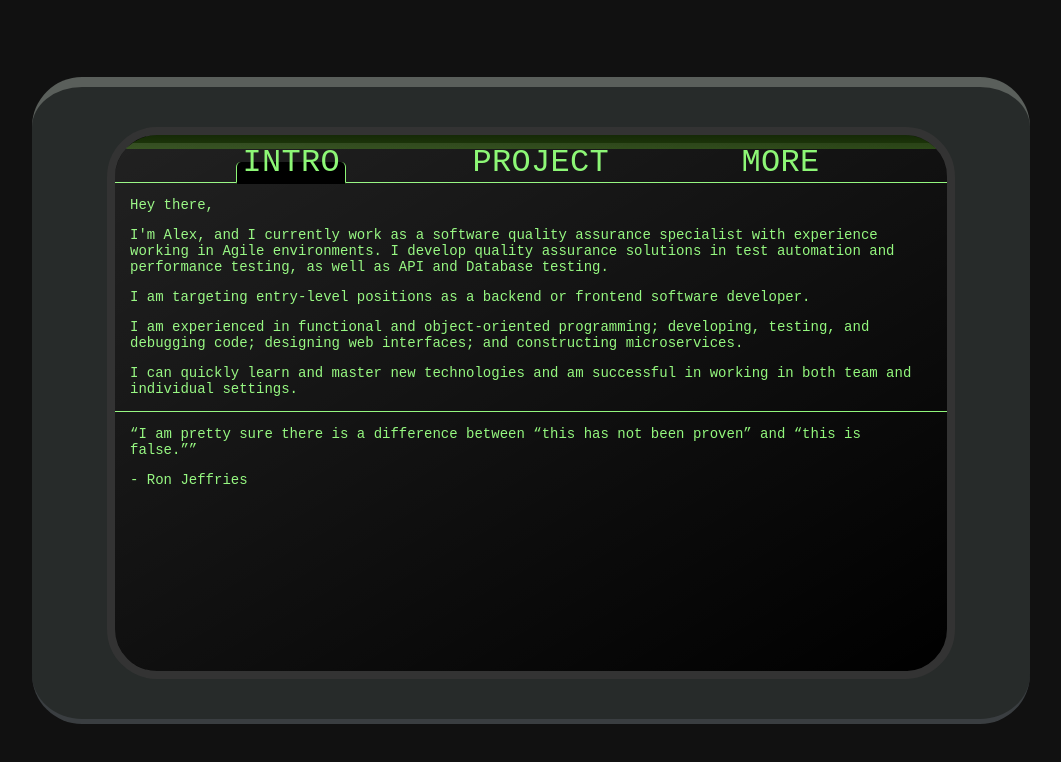
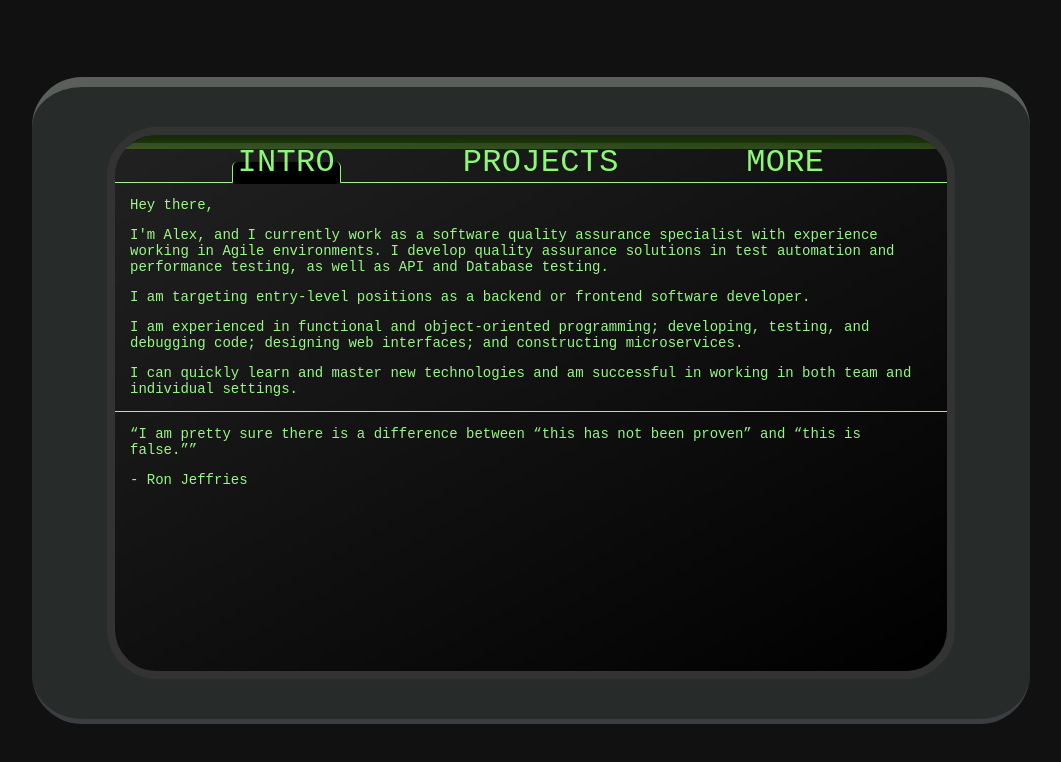
Before and after one commit to alex-gagnon/Portfolio-Web, a React (Create React App) app: page / in a window 1280 px wide. Shown: the top 762 px of the page, without its empty margins (109-1170 px from the left). Built offline with nearby package versions, Linux system fonts and the light colour scheme.

Commit message:
fix spelling error

```diff
--- a/src/utilities/data.js
+++ b/src/utilities/data.js
@@ -13,7 +13,7 @@ export default [
         ]
     },
     {
-        "name": "project",
+        "name": "projects",
         "value": [
             "Monk-E: An in-house microservices application to handle acquiring critical user data and generating reports on database analyses.",
             "Markdown Previewer: An application to perform quick checks using React.js."
@@ -21,7 +21,9 @@ export default [
     },
     {
         "name": "more",
-        "value": ["My portfolio is currently undergoing a redesign. So please bear with me while it is in progress."]
+        "value": [
+            "My portfolio is currently undergoing a redesign. So please bear with me while it is in progress."
+        ]
     }
 ].map((o, index) => (
     {
```
